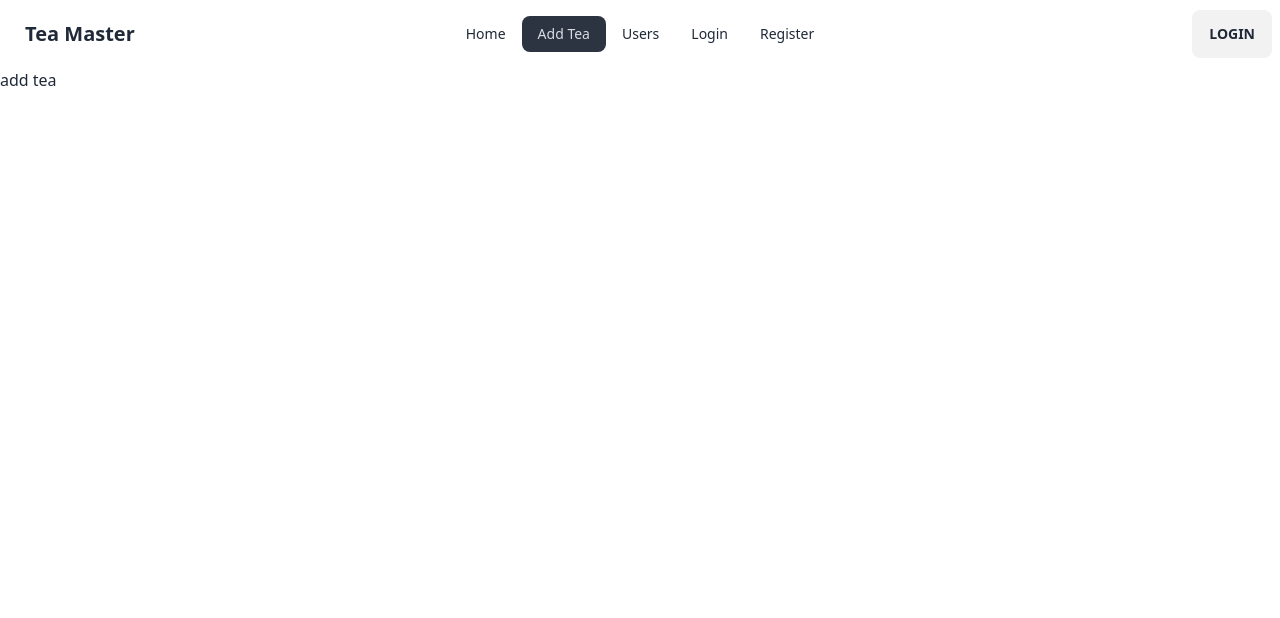
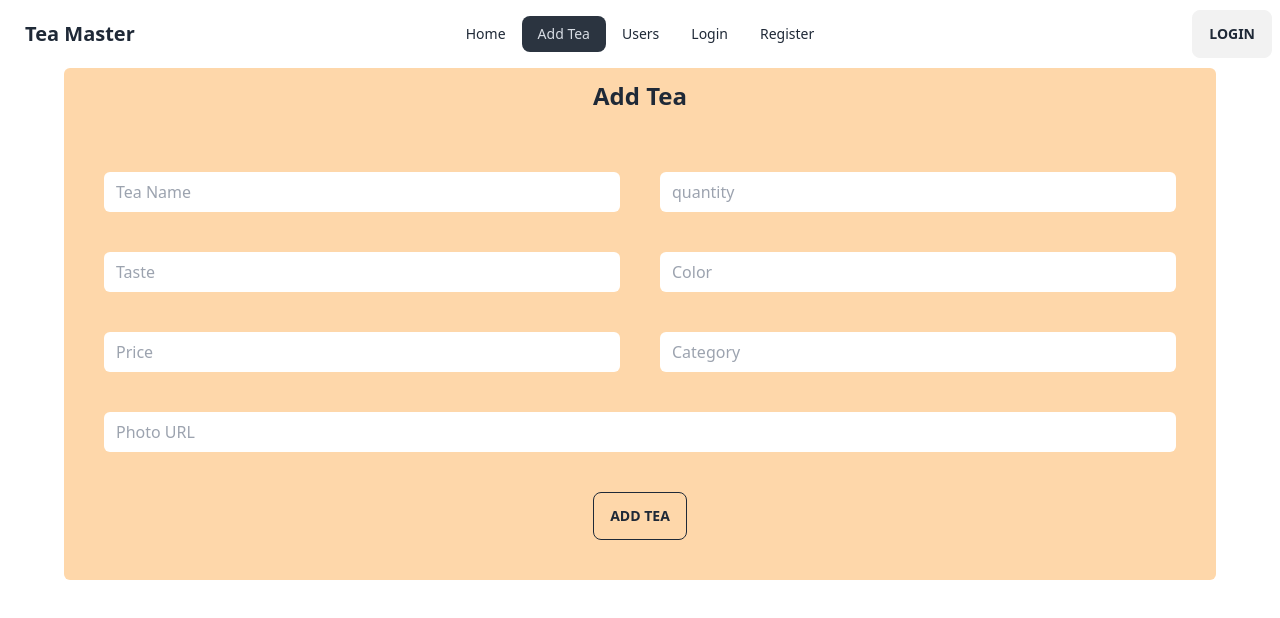
Before and after one commit to Masum-Reza2/User-Management, a React (Vite) app in the folder clientSide/: page /addTea in a window 1280 px wide. Shown: the top 618 px of the page. Built offline with nearby package versions, Linux system fonts and the light colour scheme.

Commit message:
created form to add tea

```diff
--- a/clientSide/src/Pages/AddTea.jsx
+++ b/clientSide/src/Pages/AddTea.jsx
@@ -1,7 +1,34 @@
 const AddTea = () => {
     return (
-        <div>
-            add tea
+        <div className="w-[90%] mx-auto bg-orange-200 pt-3 rounded-md">
+            <h1 className="text-center text-2xl font-semibold">Add Tea</h1>
+            <div className="pt-5">
+                <form className="space-y-10 py-10">
+
+                    {/* name and quantity */}
+                    <div className="flex items-center justify-center gap-10 px-10">
+                        <input name="name" className="w-full py-2 rounded-md placeholder:pl-3" placeholder="Tea Name" type="text" />
+                        <input name="quantity" className="w-full py-2 rounded-md placeholder:pl-3" placeholder="quantity" type="text" />
+                    </div>
+
+                    {/*  */}
+                    <div className="flex items-center justify-center gap-10 px-10">
+                        <input name="taste" className="w-full py-2 rounded-md placeholder:pl-3" placeholder="Taste" type="text" />
+                        <input name="color" className="w-full py-2 rounded-md placeholder:pl-3" placeholder="Color" type="text" />
+                    </div>
+                    <div className="flex items-center justify-center gap-10 px-10">
+                        <input name="price" className="w-full py-2 rounded-md placeholder:pl-3" placeholder="Price" type="text" />
+                        <input name="category" className="w-full py-2 rounded-md placeholder:pl-3" placeholder="Category" type="text" />
+                    </div>
+                    <div className="flex items-center justify-center gap-10 px-10">
+                        <input name="photo" className="w-full py-2 rounded-md placeholder:pl-3" placeholder="Photo URL" type="text" />
+                    </div>
+
+                    <div className="text-center">
+                        <button className="btn btn-outline">Add Tea</button>
+                    </div>
+                </form>
+            </div>
         </div>
     )
 }
```
Also changed, not shown: 1 other file (tests, documents, lock files or other folders).
